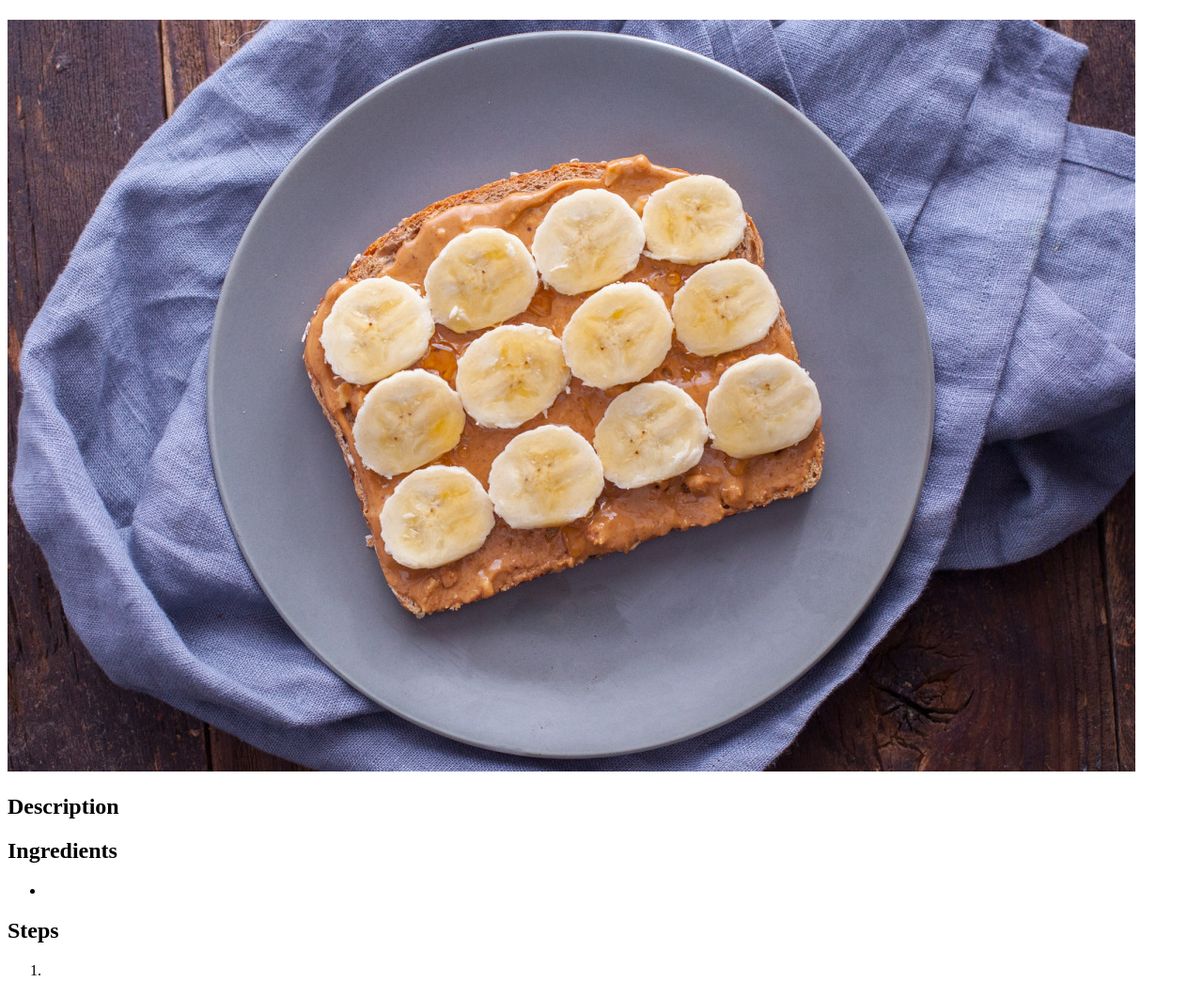
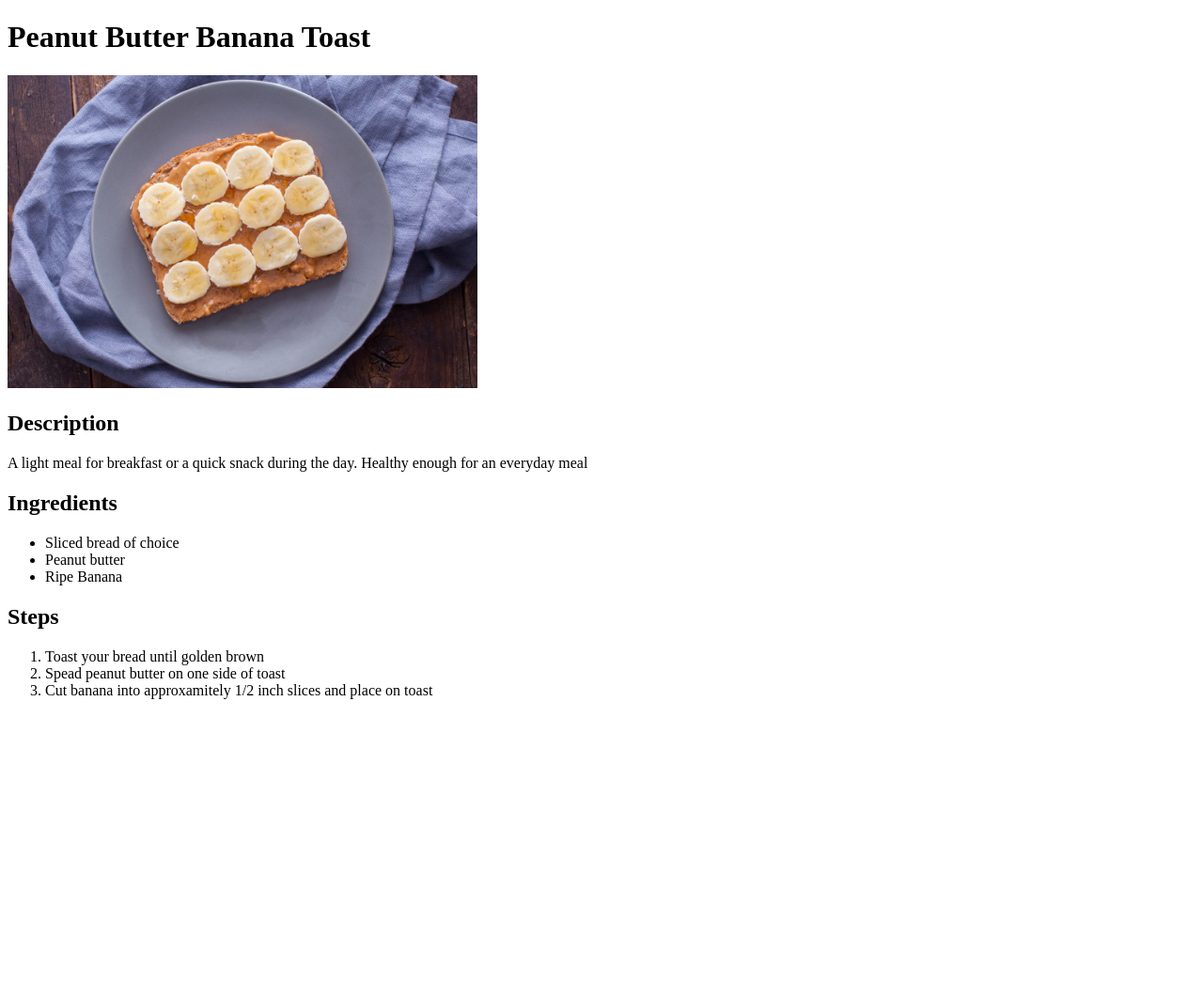
Before and after one commit to JoeyWeixel/odin-recipes, a plain HTML site: page recipes/peanut-butter-banana-toast.html in a window 1280 px wide. Shown: the whole page at 94% size. After the commit the page ends 800 px from the top, so only its background shows below. Drawn offline with Linux system fonts and the light colour scheme.

Commit message:
Finish toast recipe

```diff
--- a/recipes/peanut-butter-banana-toast.html
+++ b/recipes/peanut-butter-banana-toast.html
@@ -5,18 +5,21 @@
     <title>Peanut Butter Banana Toast Recipe</title>
 </head>
 <body>
-    <h1></h1>
-    <img src="../imgs/peanut-butter-banana-toast.jpeg" alt="Toast with peanut butter and banana slices on top">
+    <h1>Peanut Butter Banana Toast</h1>
+    <img src="../imgs/peanut-butter-banana-toast.jpeg" alt="Toast with peanut butter and banana slices on top" style="width:500px">
     <h2>Description</h2>
-    <p></p>
+    <p>A light meal for breakfast or a quick snack during the day. Healthy enough for an everyday meal</p>
     <h2>Ingredients</h2>
     <ul>
-        <li></li>
+        <li>Sliced bread of choice</li>
+        <li>Peanut butter</li>
+        <li>Ripe Banana</li>
     </ul>
     <h2>Steps</h2>
     <ol>
-        <li></li>
+        <li>Toast your bread until golden brown</li>
+        <li>Spead peanut butter on one side of toast</li>
+        <li>Cut banana into approxamitely 1/2 inch slices and place on toast</li>
     </ol>
-
 </body>
 </html>
```
